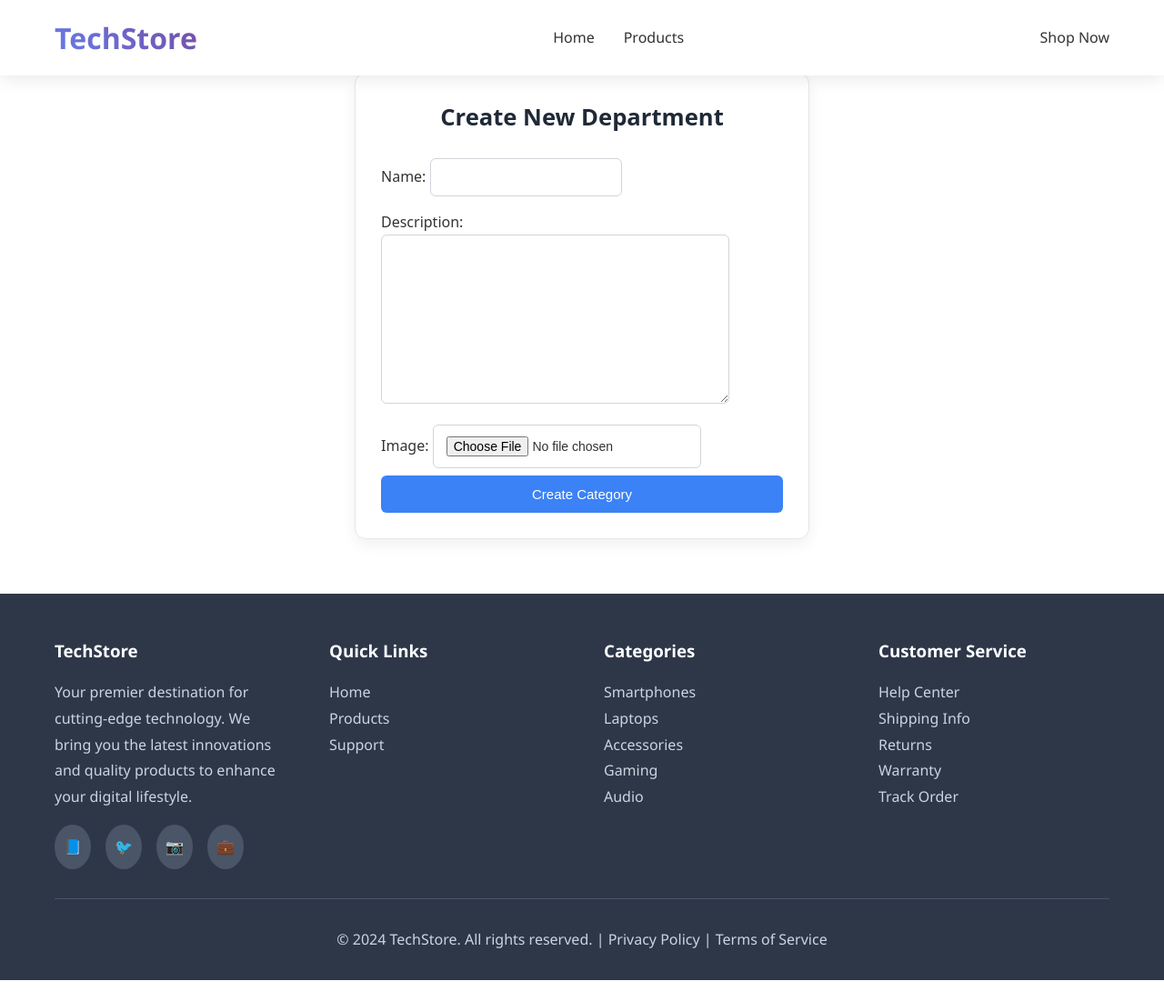
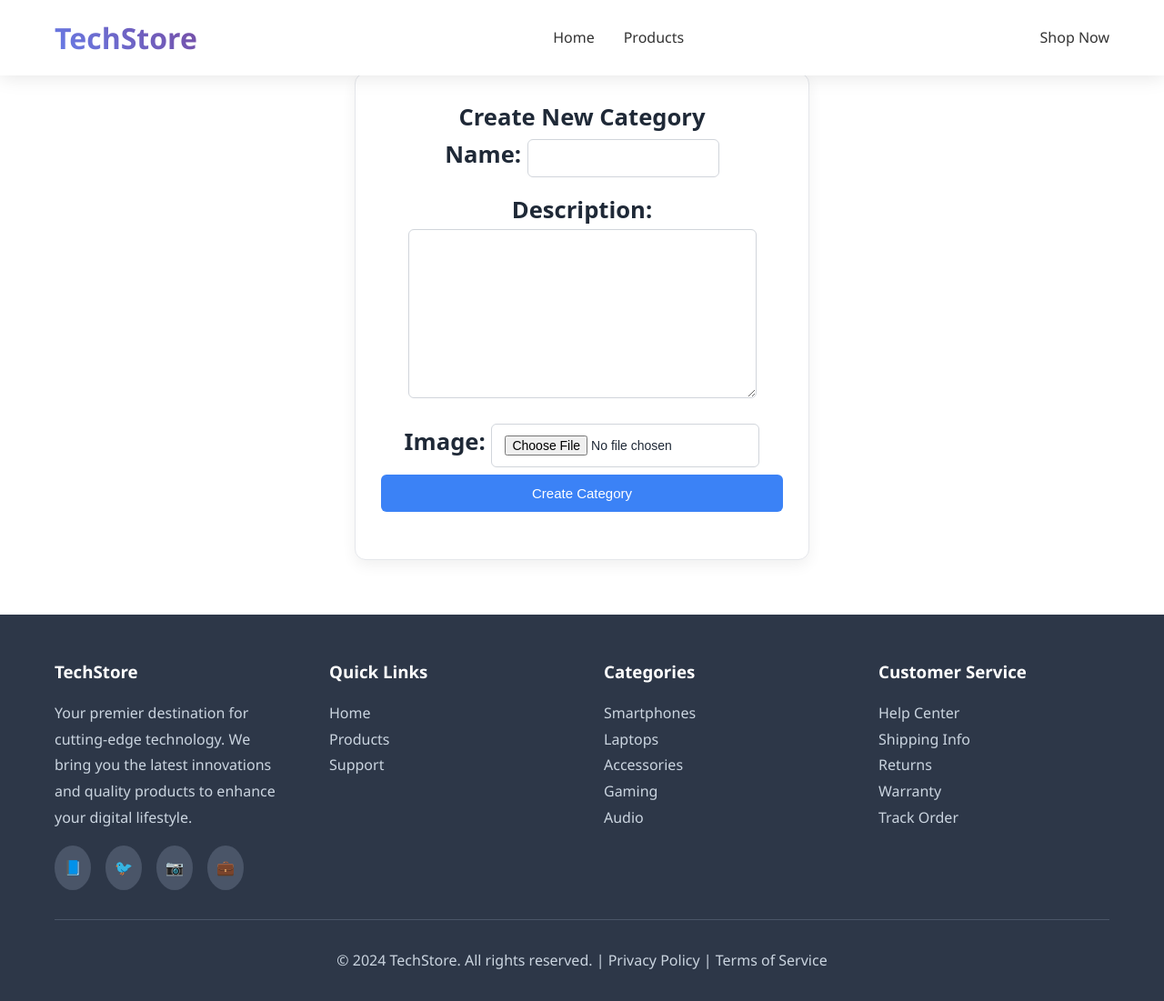
Before and after one commit to omarkhaled-19/django_lab3, a Django app: page /categories/create in a window 1280 px wide. Shown: the whole page at 91% size. Before the commit the page ends 1078 px from the top, so only its background shows below. Run offline with Django 5.2, Linux system fonts and the light colour scheme.

Commit message:
Added a pdf of screenshots, and tweaked a few things in HTML

```diff
--- a/categories/templates/create_category.html
+++ b/categories/templates/create_category.html
@@ -65,7 +65,7 @@
   </style>
 
 <div class="form-wrapper">
-    <h2>Create New Department</h2>
+    <h2>Create New Category
     <form method="post" enctype="multipart/form-data">
         {% csrf_token %}
         <div class="form-group">
```
Also changed, not shown: categories/views.py (+1 -15 lines), categories/urls.py (line endings or trailing spaces), media/categories/hq720_EZdSKqU.jpg (added), media/categories/sm.jpg (added), media/categories/smphone.jpg (added), 1 other file.
